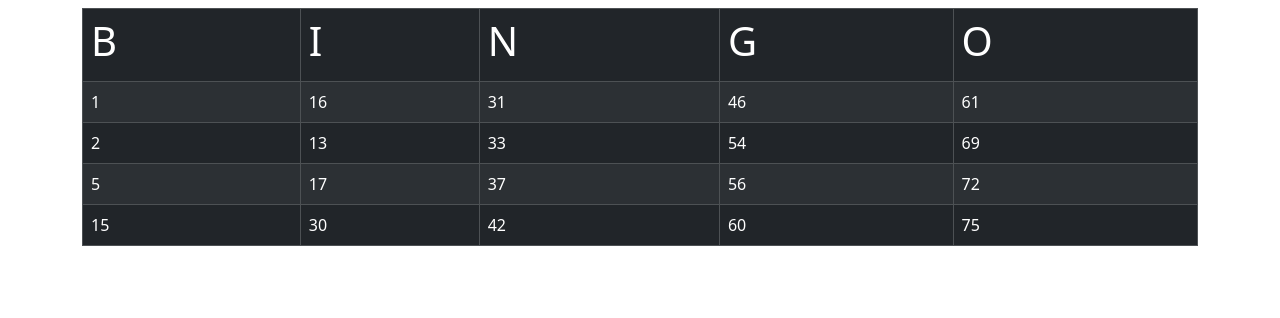
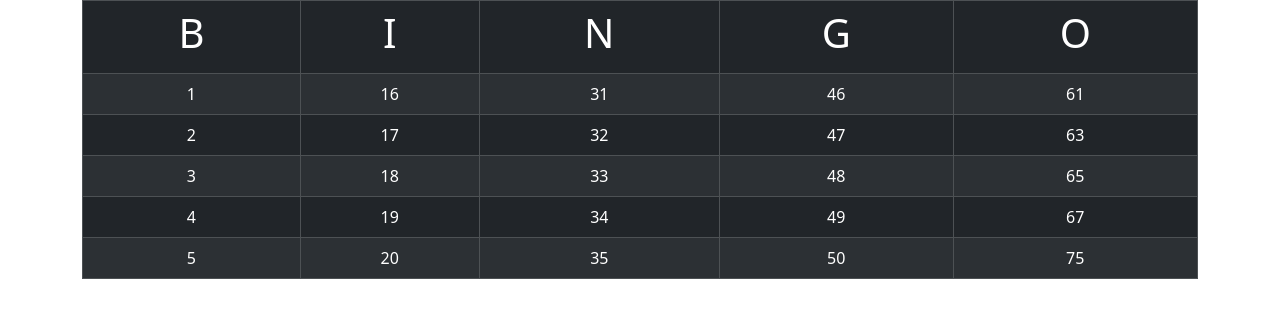
Before and after one commit to GeroGagelonia/Bingo_ka_sakin, a plain HTML site: page index.html in a window 1280 px wide. Drawn offline with nearby package versions, Linux system fonts and the light colour scheme.

Commit message:
index.html2

```diff
--- a/index.html
+++ b/index.html
@@ -1,17 +1,21 @@
-<!Doctype html>
+<!DOCTYPE html>
 <html lang="en">
     <head>
-    <meta charset="utf-8">
-    <meta name="viewport" content="width=device-width, initial-scale=1">
-    <title>Bootstrap demo</title>
+        <title>BINGO</title>
         <link href="https://cdn.jsdelivr.net/npm/bootstrap@5.3.3/dist/css/bootstrap.min.css" rel="stylesheet" integrity="sha384-QWTKZyjpPEjISv5WaRU9OFeRpok6YctnYmDr5pNlyT2bRjXh0JMhjY6hW+ALEwIH" crossorigin="anonymous">
+<script src="https://cdn.jsdelivr.net/npm/bootstrap@5.3.3/dist/js/bootstrap.bundle.min.js" integrity="sha384-YvpcrYf0tY3lHB60NNkmXc5s9fDVZLESaAA55NDzOxhy9GkcIdslK1eN7N6jIeHz" crossorigin="anonymous">
+
+</script>
+<script src="https://cdn.jsdelivr.net/npm/@popperjs/core@2.11.8/dist/umd/popper.min.js" integrity="sha384-I7E8VVD/ismYTF4hNIPjVp/Zjvgyol6VFvRkX/vR+Vc4jQkC+hVqc2pM8ODewa9r" crossorigin="anonymous">
+
+</script>
+<script src="https://cdn.jsdelivr.net/npm/bootstrap@5.3.3/dist/js/bootstrap.min.js" integrity="sha384-0pUGZvbkm6XF6gxjEnlmuGrJXVbNuzT9qBBavbLwCsOGabYfZo0T0to5eqruptLy" crossorigin="anonymous">
+
+</script>
+
     </head>
     <body>
-    <h1></h1>
-    <script src="https://cdn.jsdelivr.net/npm/bootstrap@5.3.3/dist/js/bootstrap.bundle.min.js" integrity="sha384-YvpcrYf0tY3lHB60NNkmXc5s9fDVZLESaAA55NDzOxhy9GkcIdslK1eN7N6jIeHz" crossorigin="anonymous"></script>
-  </head>
-  <body>
-    <div class="container">
+        <div class="container" style="text-align: center">
             <table class="table table-dark table-striped table-hover table-bordered">
                 <thead>
                     <th><h1>B</h1></th>
@@ -20,56 +24,47 @@
                     <th><h1>G</h1></th>
                     <th><h1>O</h1></th>
 
-
-
                 </thead>
                 <tbody>
                     <tr>
-<td>1</td>
-<td>16</td>
-<td>31</td>
-<td>46</td>
-<td>61</td>
+                        <td id = "gero1">1</td>
+                        <td id = "gero2">16</td>
+                        <td id = "gero3">31</td>
+                        <td id = "gero4">46</td>
+                        <td id = "gero5">61</td>
                     </tr>
                     <tr>
-    <td>2</td>
-    <td>13</td>
-    <td>33</td>
-    <td>54</td>
-    <td>69</td>
+                        <td id = "gero6">2</td>
+                        <td id = "gero7">17</td>
+                        <td id = "gero8">32</td>
+                        <td id = "gero9">47</td>
+                        <td id = "gero10">63</td>
                     </tr>
                     <tr>
-        <td>5</td>
-        <td>17</td>
-        <td>37</td>
-        <td>56</td>
-        <td>72</td>
+                        <td id = "gero11">3</td>
+                        <td id = "gero12">18</td>
+                        <td id = "gero13">33</td>
+                        <td id = "gero14">48</td>
+                        <td id = "gero15">65</td>
                     </tr>
                     <tr>
-            <td>15</td>
-            <td>30</td>
-            <td>42</td>
-            <td>60</td>
-            <td>75</td>
+                        <td id = "gero16">4</td>
+                        <td id = "gero17">19</td>
+                        <td id = "gero18">34</td>
+                        <td id = "gero19">49</td>
+                        <td id = "gero20">67</td>
+                    </tr>
+                    <tr>
+                        <td id = "gero21">5</td>
+                        <td id = "gero22">20</td>
+                        <td id = "gero23">35</td>
+                        <td id = "gero24">50</td>
+                        <td id = "gero25">75</td>
                     </tr>
 
-
-
                 </tbody>
-
-
-
-
-
-
             </table>
-
-
-
-
         </div>
-
-
+        <script src="./index.js"></script>
     </body>
-<script src="./index.js"></script>
 </html>
```
Lines whose indentation alone changed are shown as unchanged.
